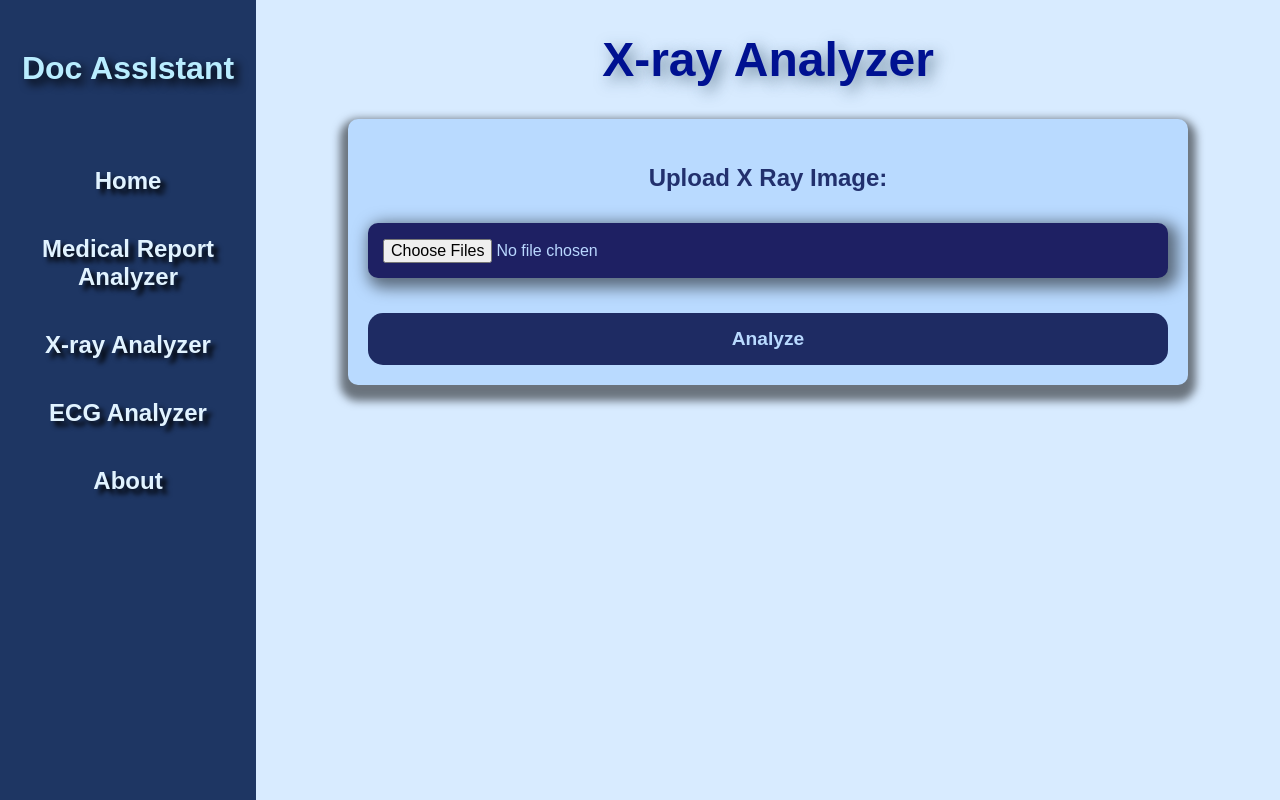
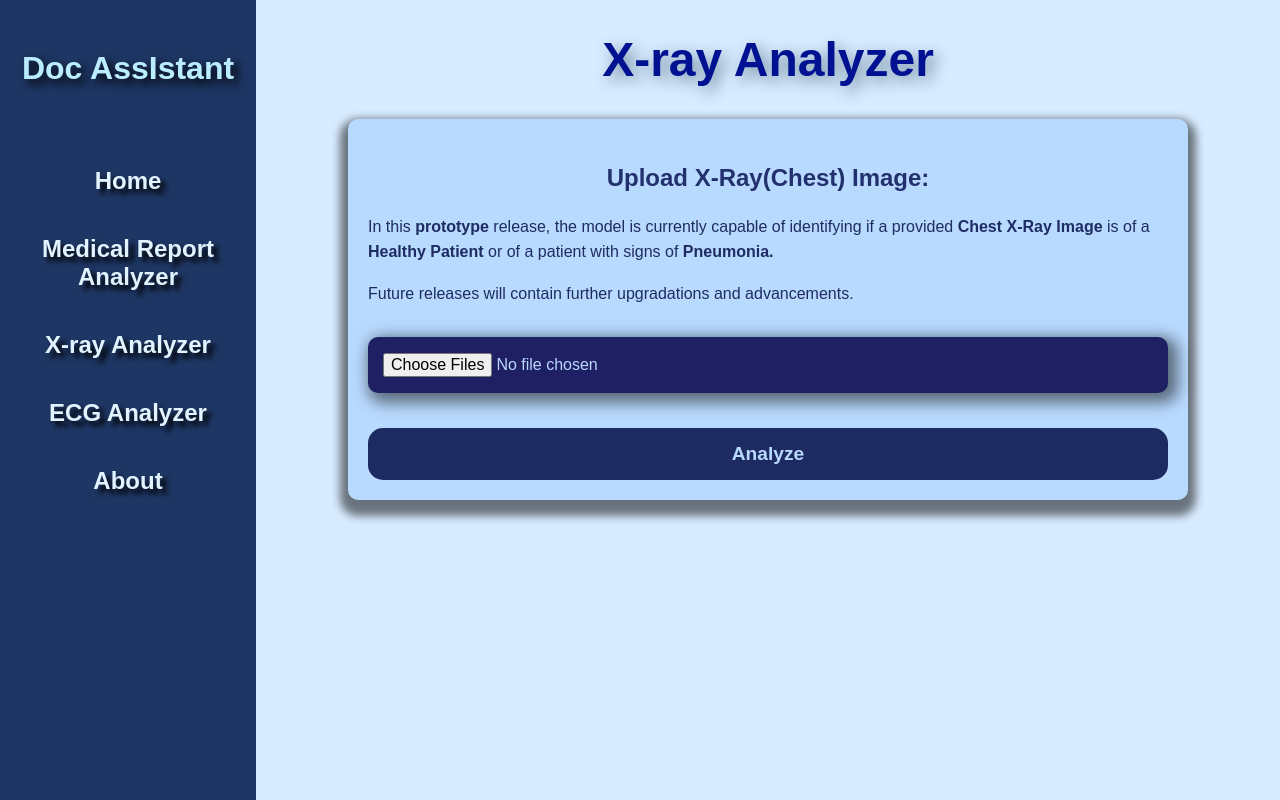
Before and after one commit to AayushGoswami/DocAssIstant, a Flask app: page /x_ray_analyzer in a window 1280 px wide. Run offline with Flask 3, Linux system fonts and the light colour scheme.

Commit message:
Update x_ray_analyzer.html

```diff
--- a/templates/x_ray_analyzer.html
+++ b/templates/x_ray_analyzer.html
@@ -12,8 +12,10 @@
     <div class="main-content">
         <h1>X-ray Analyzer</h1>
         <form action="{{ url_for('x_ray_analyzer') }}" method="post" enctype="multipart/form-data" class="upload-form">
-            <label for="file-upload" class="file-label"><h2>Upload X Ray Image:</h2></label>
-            <!-- <p>By uploading the X-Ray of patient's chest i can help you to know if patient is having pnumonia or not !!</p> -->
+            <label for="file-upload" class="file-label"><h2>Upload X-Ray(Chest) Image:</h2>
+            <p>In this <strong>prototype</strong> release, the model is currently capable of identifying if a provided <strong>Chest X-Ray Image</strong> is of a <strong>Healthy Patient</strong> or of a patient with signs of <strong>Pneumonia.</strong></p>
+            <p>Future releases will contain further upgradations and advancements.</p>
+            </label>
             <input type="file" id="file-upload" name="file" accept=".jpg, .jpeg, .png" class="file-input" multiple>
             <button type="submit" class="upload-btn">Analyze</button>
         </form>
@@ -21,9 +23,6 @@
         <div class="sub-content">
             <h2>Analysis Summary:</h2>
             <p id="markdown-content">{{ summary }}</p>
-        <!-- <p>
-            Welcome to the <b>X-ray Analyzer!</b> This feature is under development.
-        </p> -->
         </div>
         {% endif %}
     </div>
```
